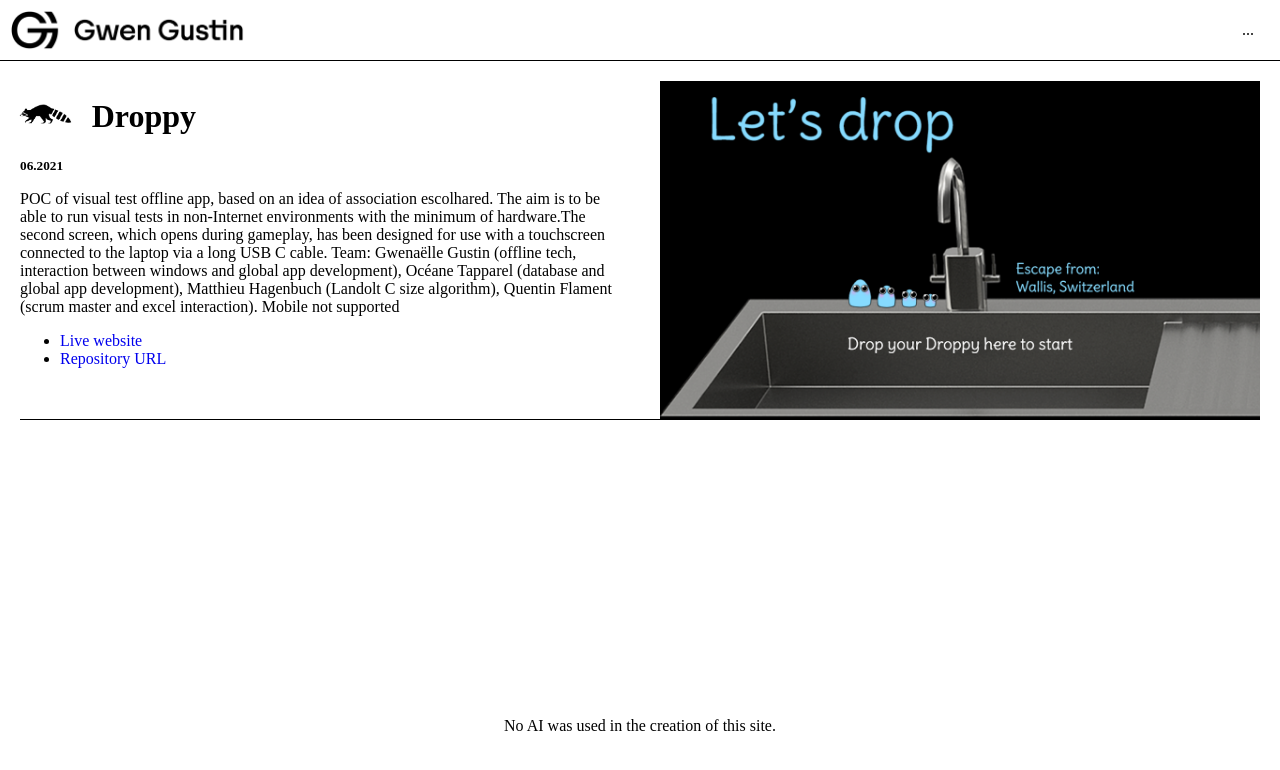
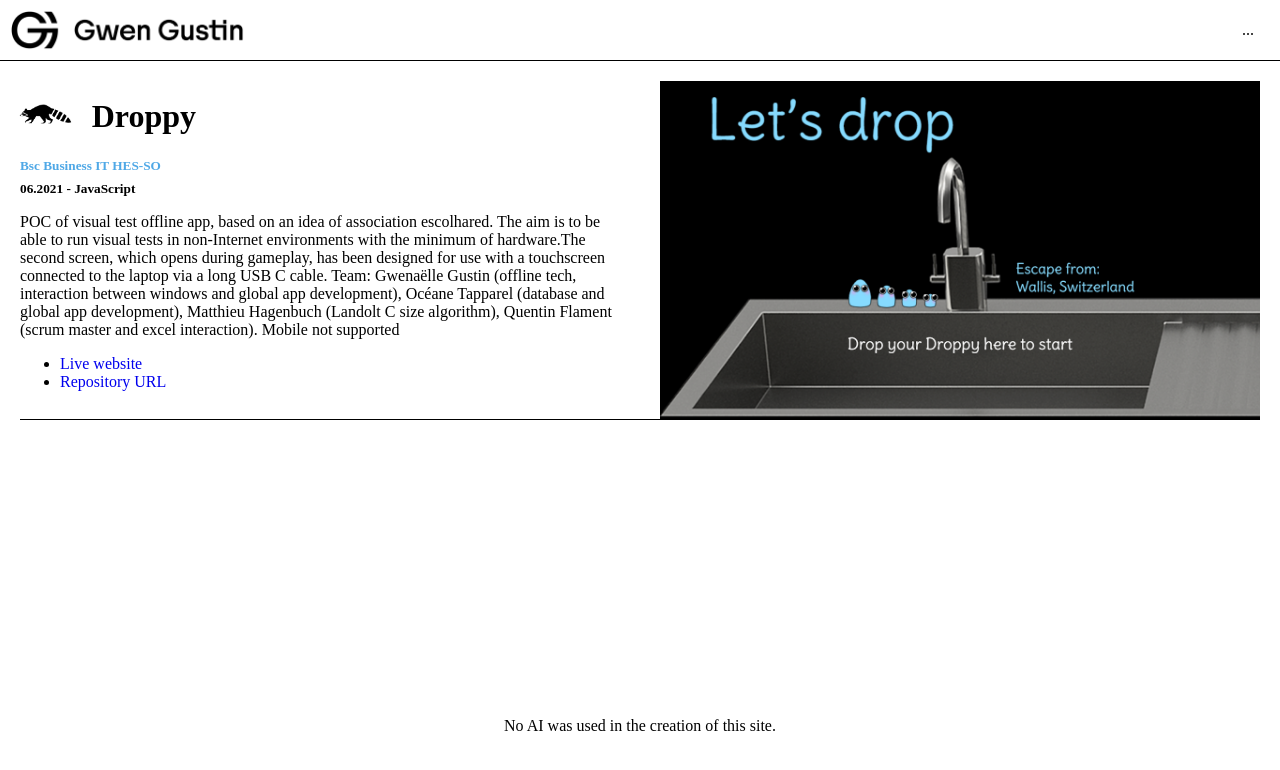
Before and after one commit to gwenaellegustin/portfolio-git, an Angular app: page /project/drop in a window 1280 px wide. Shown: the top 770 px of the page. Built offline with nearby package versions, Linux system fonts and the light colour scheme; a web font is replaced by a local one.

Commit message:
color context + this website in profolio

```diff
--- a/src/app/pages/master/master.html
+++ b/src/app/pages/master/master.html
@@ -10,6 +10,8 @@
   <div class="project-container">
     <div class="text">
       <h3>Modular Mindset</h3>
+      <h5 class="blue">MA DXD ECAL</h5>
+      <!-- <h5>{{ project.date }} - {{ project.subtitle }}</h5> -->
       <p>Cavalry Workshop....</p>
     </div>
     <div class="images">
@@ -26,6 +28,8 @@
   <div class="project-container">
     <div class="text">
       <h3>Pixel Perfect</h3>
+      <h5 class="blue">MA DXD ECAL</h5>
+      <!-- <h5>{{ project.date }} - {{ project.subtitle }}</h5> -->
       <p>Papiliorama</p>
     </div>
     <div class="images">
@@ -36,6 +40,8 @@
   <div class="project-container">
     <div class="text">
       <h3>Reality Check</h3>
+      <h5 class="blue">MA DXD ECAL</h5>
+      <!-- <h5>{{ project.date }} - {{ project.subtitle }}</h5> -->
       <p>File explorer</p>
     </div>
     <div class="images">
--- a/src/app/pages/project/project.html
+++ b/src/app/pages/project/project.html
@@ -9,7 +9,8 @@
         <h1>{{ project.title }}</h1>
       </div>
 
-      <h5>{{ project.date }}</h5>
+      <h5 [ngClass]="color">{{ project.context }}</h5>
+      <h5>{{ project.date }} - {{ project.subtitle }}</h5>
       <p>{{ project.description }}</p>
       <ul>
         @if(project.siteUrl){
--- a/src/app/pages/project/project.ts
+++ b/src/app/pages/project/project.ts
@@ -1,9 +1,10 @@
+import { NgClass } from '@angular/common';
 import { ChangeDetectionStrategy, Component } from '@angular/core';
 import { ActivatedRoute } from '@angular/router';
 
 @Component({
   selector: 'app-project',
-  imports: [],
+  imports: [NgClass],
   templateUrl: './project.html',
   styleUrl: './project.scss',
   changeDetection: ChangeDetectionStrategy.OnPush,
@@ -14,6 +15,7 @@ export class Project {
     description: 'Please check the url.',
     imageUrl: './logo/GG_Racoon_Face.png',
   };
+  color = 'black';
 
   constructor(private route: ActivatedRoute) {
     const key = this.route.snapshot.paramMap.get('key');
@@ -22,6 +24,12 @@ export class Project {
       const foundProject = projects.get(key);
       if (foundProject) {
         this.project = foundProject;
+
+        // Define color
+        if (this.project.context) {
+          const foundColor = colors.get(this.project.context);
+          if (foundColor) this.color = foundColor;
+        }
       }
     }
   }
@@ -29,6 +37,7 @@ export class Project {
 
 export class ProjectInterface {
   title: string = '';
+  context?: string;
   date?: string;
   subtitle?: string;
   gitUrl?: string;
@@ -37,7 +46,24 @@ export class ProjectInterface {
   imageUrl: string = '';
 }
 
+export const colors = new Map<string, string>([
+  ['Job HES-SO', 'cyan'],
+  ['Bsc Business IT HES-SO', 'cyan'],
+  ['MA DXD ECAL', 'blue'],
+]);
+
 export const projects = new Map<string, ProjectInterface>([
+  [
+    'gg',
+    {
+      title: 'This website',
+      date: 'Since 02.2026',
+      subtitle: 'Dev and design',
+      description:
+        'I wanted to create a website that would allow visitors to view projects in their context (school, work) and in chronological order. The principle of git, used in development, was perfect for this. So I used it as inspiration for this portfolio. The page with the timelines was created from scratch using HTML and CSS.',
+      imageUrl: '/gg.png',
+    },
+  ],
   [
     'up4',
     {
@@ -46,7 +72,7 @@ export const projects = new Map<string, ProjectInterface>([
       subtitle: 'Dev and design',
       siteUrl: 'https://up4it.io/',
       description:
-        'A social network that aims to encourage people to organize real life activities with friends. ',
+        'A social network that aims to encourage people to organize real life activities with friends.',
       imageUrl: './up4it/up4it_logo.png',
     },
   ],
@@ -54,6 +80,7 @@ export const projects = new Map<string, ProjectInterface>([
     'vst',
     {
       title: 'Visualization tool',
+      context: 'Job HES-SO',
       date: '07.2025',
       subtitle: 'Dev Angular 20, UX',
       gitUrl: 'https://vlhtuleap.hevs.ch/plugins/git/git-eranet/Visualization_tool',
@@ -67,6 +94,7 @@ export const projects = new Map<string, ProjectInterface>([
     'scg',
     {
       title: 'Swiss Cyber grid',
+      context: 'Job HES-SO',
       date: '12.2024',
       subtitle: 'Dev Angular 18, UX',
       gitUrl: 'https://github.com/GeeeHesso/AramisFrontend',
@@ -80,6 +108,7 @@ export const projects = new Map<string, ProjectInterface>([
     'pa',
     {
       title: 'Pantagruel - Bachelor Thesis',
+      context: 'Bsc Business IT HES-SO',
       date: '08.2023',
       subtitle: 'Dev Angular 15, UX',
       gitUrl: 'https://github.com/GeeeHesso/pantafrontend',
@@ -107,6 +136,7 @@ export const projects = new Map<string, ProjectInterface>([
     'vast',
     {
       title: 'VAST app',
+      context: 'Bsc Business IT HES-SO',
       date: '06.2022',
       subtitle: 'react18, PWA',
       gitUrl: 'https://gitlab.com/gwenaelle.gustin/semestre7_vast',
@@ -120,6 +150,7 @@ export const projects = new Map<string, ProjectInterface>([
     'drop',
     {
       title: 'Droppy',
+      context: 'Bsc Business IT HES-SO',
       date: '06.2021',
       subtitle: 'JavaScript',
       gitUrl: 'https://gitlab.com/hesantonymarques/604_3/624-2-ria',
--- a/src/app/pages/timeline/timeline.html
+++ b/src/app/pages/timeline/timeline.html
@@ -118,7 +118,8 @@
       <div class="month black-background"></div>
       <div class="month black-background"></div>
       <div class="month black-background"></div>
-      <div class="month black-background"></div>
+      <div class="point black-background"></div>
+      <app-min-project [key]="'gg'" [color]="'black-border'" [position]="'hb'"></app-min-project>
       <div class="month black-background"></div>
       <!-- line -->
       <div class="year black-background"></div>
```
Also changed, not shown: public/gg.png (added).
